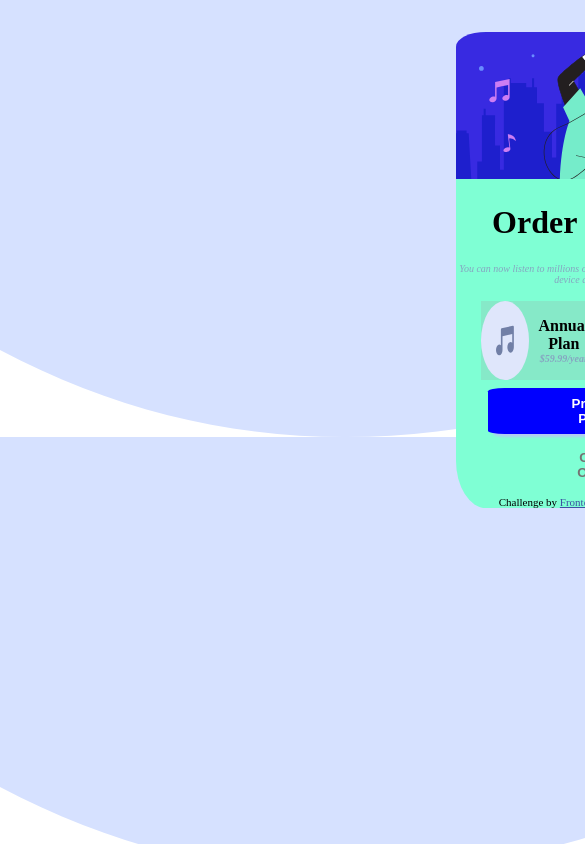
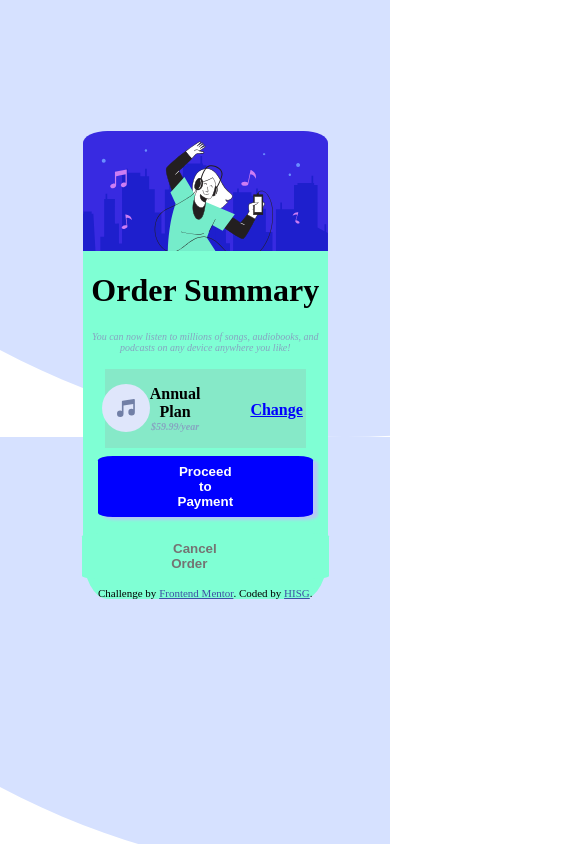
Before and after one commit to HISG-2427/OrderSummary, a plain HTML site: page index.html in a window 390 px wide. Shown: the top 844 px of the page, 585 px wide, since content can reach past the window. Drawn offline with Linux system fonts and the light colour scheme.

Commit message:
FinalModified

```diff
--- a/app.css
+++ b/app.css
@@ -5,23 +5,30 @@ body {
 
 .mainContent{
     text-align: center;
-    margin: 2rem 28rem;
+    margin: 40%;
+    margin-top: 5em;
     background-color: aquamarine;
     border-radius: 10%;
+    display: flex;
+    justify-content: center;
+    align-items: center;
+    flex-direction: column;
 }
 
 .buying-plan {
     display: flex;
-    justify-content: space-around;
+    justify-content: center;
+    align-items: center;
+    flex-direction: row;
     background-color: rgb(134, 233, 200);
     margin: 0px 25px;
 }
 
 .buying-plan a{
-    margin-top: 20px;
+    margin-top: 2%;
     color: blue;
     font-weight: bolder;
-    margin-right: 30px;
+    margin-right: 3%;
 }
 
 .annual-plan {
@@ -48,6 +55,10 @@ body {
     width: 100%;
     border-top-left-radius: 10%;
     border-top-right-radius: 10%;
+    display: flex;
+    justify-content: center;
+    align-items: center;
+    flex-direction: column;
 }
 
 button{
@@ -91,17 +102,20 @@ button:hover{
     font-size: 14px;
 }
 
-@media (max-width: 1900px) {
+@media (max-width: 1200px) {
     .body {
         text-align: center;
         background-image: url("images/pattern-background-mobile.svg");
         background-position: center;
         background-repeat: no-repeat;
+        background-size: cover;
     }
 
     .mainContent{
-       width: 300px;
-       background-color: aquamarine;
+        width: 40%;
+        background-color: aquamarine;
+        margin: 35%;
+        margin-top: 30ems;
     }
 
     .description, .price{
@@ -111,10 +125,18 @@ button:hover{
     .description {
         padding-bottom: 1rem;
     }
+}
 
-    .big-image{
-        width: 300px;
-        margin-right: 10px;
-        margin-left: 0px;
+@media screen and (max-width: 650px){
+    .mainContent{
+        width: 65.5%;
+        margin-left: 20%;
     }
 }
+
+@media screen and (max-width: 350px) {
+    .mainContent {
+        width: 77%;
+        margin-left: 15%;
+    }
+}
```
